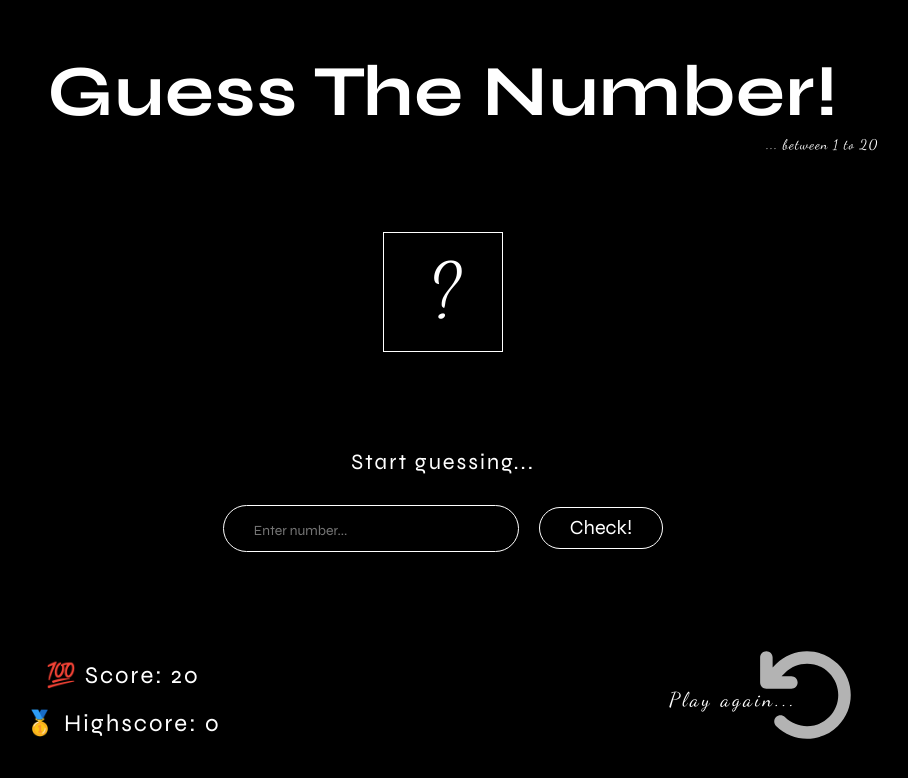
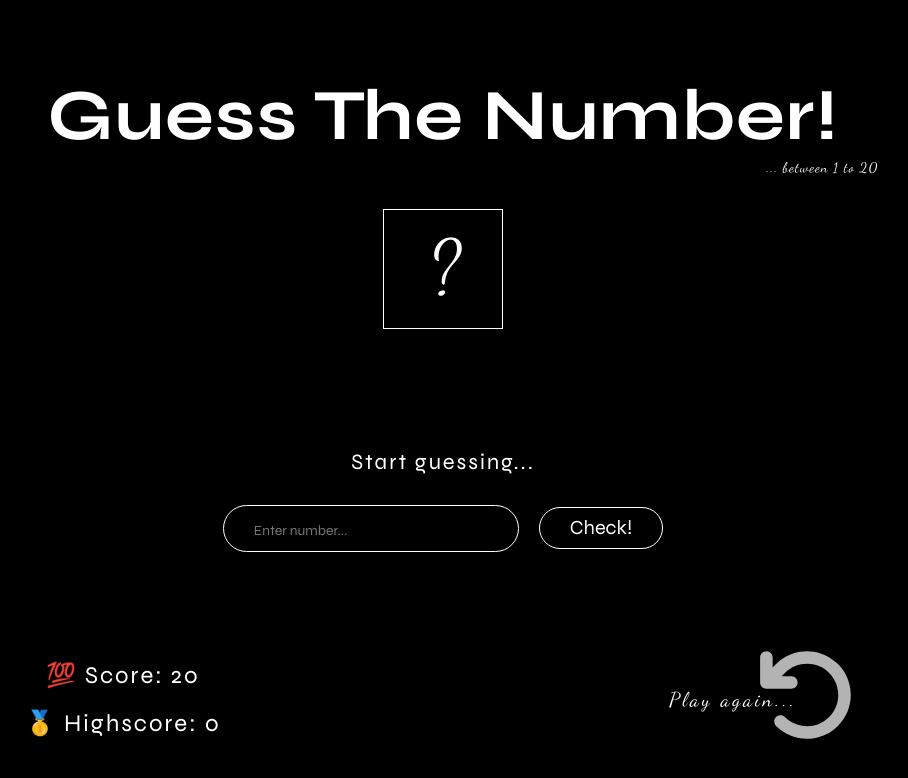
Before and after one commit to divyam-d27/guess-the-number, a plain HTML site: page index.html in a window 1280 px wide. Shown: the whole page, without its empty margins (197-1105 px from the left). Drawn offline with Linux system fonts and the light colour scheme.

Commit message:
updated4

```diff
--- a/style.css
+++ b/style.css
@@ -26,8 +26,8 @@ header {
   display: flex;
   flex-direction: column;
   align-items: center;
-  justify-content: space-around;
-  /* gap: 40px; */
+  justify-content: center;
+  gap: 50px;
 }
 h1 {
   font-size: 72px;
@@ -142,7 +142,7 @@ h1 {
   display: block;
 }
 
-@media (max-width: 500px) {
+@media (max-width: 768px) {
   h1 {
     font-size: 24px;
   }
```
